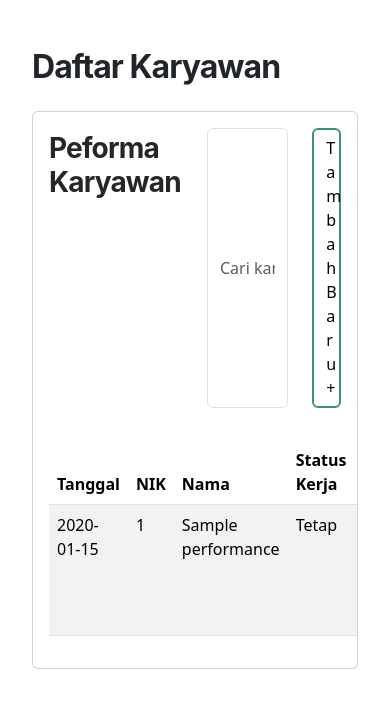
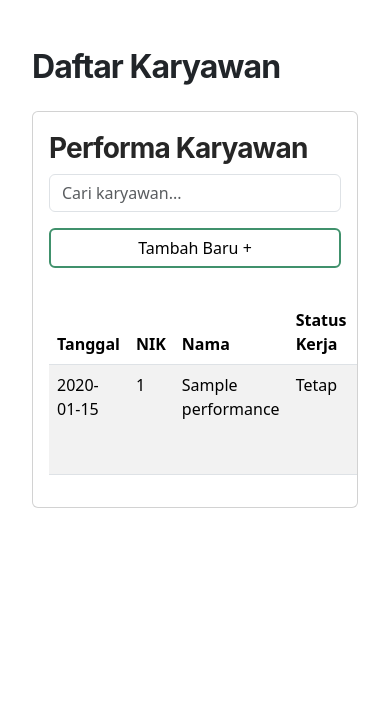
Before and after one commit to Rinkuu253/praktek-web-uts, a PHP site: page /peformance.php in a window 390 px wide. Shown: the top 708 px of the page. Run offline with PHP 8.4, Linux system fonts and the light colour scheme; tables that the repository leaves empty hold one stand-in row (values such as "Sample post").

Commit message:
tab performance mobile friendly

```diff
--- a/peformance.php
+++ b/peformance.php
@@ -3,12 +3,12 @@ include "sqlConnect.php"
 ?>
 
 <!DOCTYPE html>
+
 <html lang="en">
 
 <head>
     <meta charset="UTF-8">
     <meta name="viewport" content="width=device-width, initial-scale=1.0">
-    <meta name="viewport" content="width=device-width, initial-scale=1">
     <link href="https://cdn.jsdelivr.net/npm/bootstrap@5.3.2/dist/css/bootstrap.min.css" rel="stylesheet">
     <script src="https://cdn.jsdelivr.net/npm/bootstrap@5.3.2/dist/js/bootstrap.bundle.min.js"></script>
     <style>
@@ -22,8 +22,6 @@ include "sqlConnect.php"
             font-weight: 700;
             font-size: 32px;
             line-height: 120%;
-            /* or 38px */
-
             letter-spacing: -0.03em;
             margin-bottom: 25px;
         }
@@ -38,46 +36,35 @@ include "sqlConnect.php"
             color: #262626;
         }
 
-        h2 {
-            font-size: 1.875rem;
-        }
-
         .btn-fungsi {
             height: 100%;
             width: 100%;
-            border: 1;
             border-width: 2px;
             border-color: #40916C;
-            background-color: white;
-            color: black;
         }
     </style>
-    <title>Peformance</title>
+    <title>Performance</title>
 </head>
 
 <body>
     <div class="container">
         <div class="content-body">
-            <div class="content-fluid">
             <h1 class="PageTitle mt-3">Daftar Karyawan</h1>
             <div class="card">
                 <div class="card-body">
                     <div class="row">
-                            <div class="col-6">
-                                <h2 class="table-title mt-1">Peforma Karyawan</h2>
+                        <div class="col-md-6">
+                            <h2 class="table-title mt-1">Performa Karyawan</h2>
                         </div>
-                            <div class="col-4 d-flex justify-content-end">
-                                <input type="text" class="form-control inputForm" placeholder="Cari karyawan..." />
+                        <div class="col-md-4">
+                            <input type="text" class="form-control mb-3" placeholder="Cari karyawan..." />
                         </div>
-                            <div class="col-2">
-                                <a href="tambah-peformance.php">
-                                    <button type="button" class="btn btn-primary btn-fungsi">
+                        <div class="col-md-2">
+                            <a href="tambah-peformance.php" class="btn btn-primary btn-fungsi" style="background-color:white;color:black;border:1;border-color:#40916C">
                                 Tambah Baru +
-                                    </button>
                             </a>
                         </div>
                     </div>
-
                 </div>
                 <div class="table-responsive p-3">
                     <table class="table table-striped">
@@ -111,9 +98,9 @@ include "sqlConnect.php"
                                         <td><?php echo $row["total"] ?></td>
                                         <td><?php echo $row["grade"] ?></td>
                                         <td align="center">
-                                                <a href="view_performance.php?nik=<?php echo $row['nik']; ?>"><button type="button" class="btn btn-info" style="width:75pxs">View</button></a>
-                                                <a href="edit_performance.php?nik=<?php echo $row['nik']; ?>"><button type="button" class="btn btn-info" style="width:75pxs">Edit</button></a>
-                                                <button type="button" class="btn btn-danger" style="width:75px" data-bs-toggle="modal" data-bs-target="#modalHapus">Delete</button>
+                                            <a href="view_performance.php?nik=<?php echo $row['nik']; ?>" class="btn btn-info btn-sm">View</a>
+                                            <a href="edit_performance.php?nik=<?php echo $row['nik']; ?>" class="btn btn-info btn-sm">Edit</a>
+                                            <button type="button" class="btn btn-danger btn-sm" data-bs-toggle="modal" data-bs-target="#modalHapus">Delete</button>
                                             <div class="modal fade" id="modalHapus">
                                                 <div class="modal-dialog modal-dialog-centered">
                                                     <div class="modal-content">
@@ -132,9 +119,8 @@ include "sqlConnect.php"
 
                                                         <!-- Modal footer -->
                                                         <div class="modal-footer">
-                                                                <a href="delete_performance.php?nik=<?php echo $row['nik']; ?>&img=<?php echo $row['foto'] ?>">
-                                                                    <button type="submit" class="btn btn-danger" data-bs-dismiss="modal">Hapus</button> </a>
-                                                                <div class="btn btn-danger" data-bs-dismiss="modal" style="background-color:white;color:black;border:2;border-color:#da3544">Tidak</div>
+                                                            <a href="delete_performance.php?nik=<?php echo $row['nik']; ?>&img=<?php echo $row['foto'] ?>" class="btn btn-danger">Hapus</a>
+                                                            <button type="button" class="btn btn-secondary" data-bs-dismiss="modal">Tidak</button>
                                                         </div>
 
                                                     </div>
@@ -152,11 +138,7 @@ include "sqlConnect.php"
                 </div>
             </div>
         </div>
-
     </div>
-    </div>
-    </div>
-
 </body>
 
 </html>
```
Lines whose indentation alone changed are shown as unchanged.
